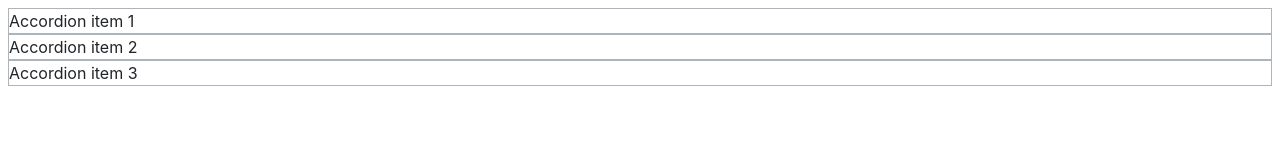
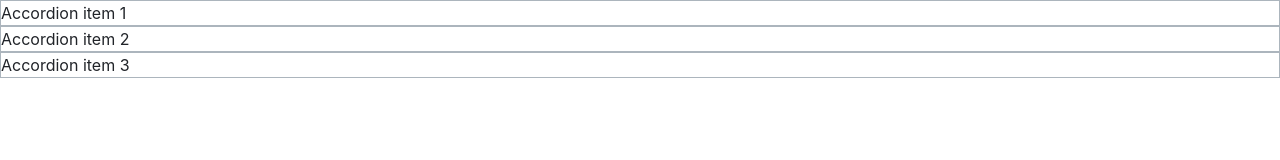
Before and after one commit to js-tasks-ru/htmlcss-20230124_svi-victoria, a website: page 03-lection1/02-accordion/index.html in a window 1280 px wide. Drawn offline with nearby package versions, Linux system fonts and the light colour scheme.

Commit message:
Изменения по ревью

```diff
--- a/03-lection1/02-accordion/accordion.css
+++ b/03-lection1/02-accordion/accordion.css
@@ -9,7 +9,7 @@
     font-size: 16px;
     line-height: 24px;
     color: #212429;
-    display: inline-block;
+    display: block;
 }
 
 .accordion__text {
--- a/03-lection1/02-accordion/index.html
+++ b/03-lection1/02-accordion/index.html
@@ -2,6 +2,7 @@
 <!-- Страница с аккордеоном -->
 <html lang="ru">
     <head>
+        <link rel="stylesheet" href="../../assets/css/normalize.css">
         <link rel="stylesheet" href="../../assets/css/main.css">
         <link rel="stylesheet" href="./accordion.css">
         <meta charset="uff-8">
```
